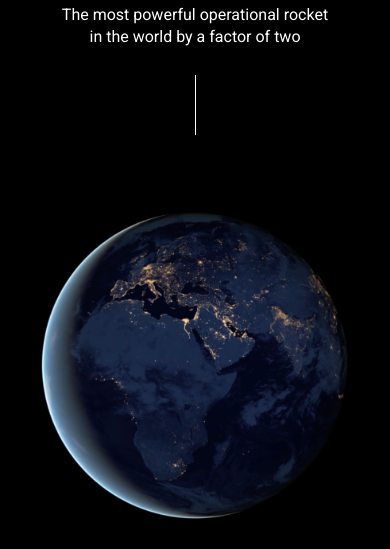
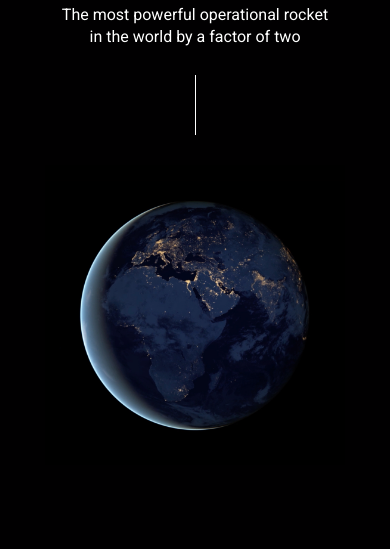
Before and after one commit to RomanBaukin/SpaceX, a plain HTML site: page index.html in a window 390 px wide. Shown: the part 295-844 px from the top of the page. Drawn offline with Linux system fonts and the light colour scheme.

Commit message:
change @media

```diff
--- a/css/style.css
+++ b/css/style.css
@@ -176,9 +176,9 @@ body {
     max-width: 160px;
   }
   .video {
-    height: 400px;
-    max-width: 400px;
-    width: 80%;
+    height: 300px;
+    max-width: 300px;
+    width: 90%;
     margin: auto;
   }
 }
```
